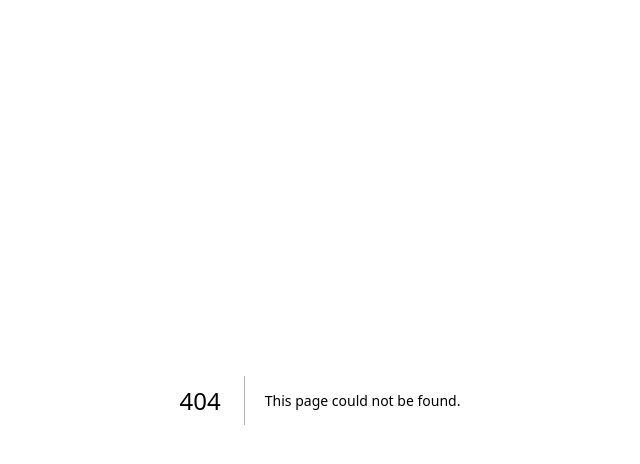
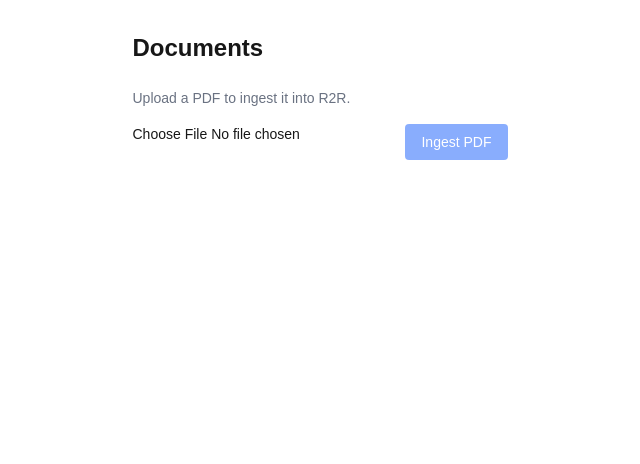
Before and after one commit to samdhole/qDocent, a Next.js app in the folder apps/web/: page /documents in a window 1280 px wide. Before the commit this address had no page. Shown: the top 464 px of the page, without its empty margins (320-960 px from the left). Built offline with nearby package versions, Linux system fonts and the light colour scheme; no server answers.

Commit message:
feat: add documents upload page and DocQuery landing page

```diff
--- /dev/null
+++ b/apps/web/app/documents/page.tsx
@@ -0,0 +1,55 @@
+"use client";
+import { useState } from "react";
+
+const API = process.env.NEXT_PUBLIC_API_URL ?? "http://localhost:8000";
+
+export default function DocumentsPage() {
+  const [file, setFile] = useState<File | null>(null);
+  const [status, setStatus] = useState<string | null>(null);
+  const [uploading, setUploading] = useState(false);
+
+  async function upload(e: React.FormEvent) {
+    e.preventDefault();
+    if (!file) return;
+    setUploading(true);
+    setStatus(null);
+    try {
+      const form = new FormData();
+      form.append("file", file);
+      const res = await fetch(`${API}/ingest`, { method: "POST", body: form });
+      const data = await res.json();
+      setStatus(res.ok ? `Ingested: ${data.result}` : `Error: ${data.detail}`);
+    } catch (err: unknown) {
+      setStatus(err instanceof Error ? err.message : "Upload failed");
+    } finally {
+      setUploading(false);
+    }
+  }
+
+  return (
+    <main className="max-w-3xl mx-auto p-8">
+      <h1 className="text-2xl font-bold mb-6">Documents</h1>
+      <p className="text-sm text-gray-500 mb-4">Upload a PDF to ingest it into R2R.</p>
+      <form onSubmit={upload} className="flex gap-2 mb-4">
+        <input
+          type="file"
+          accept=".pdf"
+          onChange={(e) => setFile(e.target.files?.[0] ?? null)}
+          className="flex-1 text-sm"
+        />
+        <button
+          type="submit"
+          disabled={uploading || !file}
+          className="bg-blue-600 text-white px-4 py-2 rounded text-sm disabled:opacity-50"
+        >
+          {uploading ? "Uploading..." : "Ingest PDF"}
+        </button>
+      </form>
+      {status && (
+        <p className={`text-sm mt-2 ${status.startsWith("Error") ? "text-red-600" : "text-green-700"}`}>
+          {status}
+        </p>
+      )}
+    </main>
+  );
+}
--- a/apps/web/app/page.tsx
+++ b/apps/web/app/page.tsx
@@ -1,65 +1,26 @@
-import Image from "next/image";
+import Link from "next/link";
 
-export default function Home() {
+export default function HomePage() {
   return (
-    <div className="flex flex-col flex-1 items-center justify-center bg-zinc-50 font-sans dark:bg-black">
-      <main className="flex flex-1 w-full max-w-3xl flex-col items-center justify-between py-32 px-16 bg-white dark:bg-black sm:items-start">
-        <Image
-          className="dark:invert"
-          src="/next.svg"
-          alt="Next.js logo"
-          width={100}
-          height={20}
-          priority
-        />
-        <div className="flex flex-col items-center gap-6 text-center sm:items-start sm:text-left">
-          <h1 className="max-w-xs text-3xl font-semibold leading-10 tracking-tight text-black dark:text-zinc-50">
-            To get started, edit the page.tsx file.
-          </h1>
-          <p className="max-w-md text-lg leading-8 text-zinc-600 dark:text-zinc-400">
-            Looking for a starting point or more instructions? Head over to{" "}
-            <a
-              href="https://vercel.com/templates?framework=next.js&utm_source=create-next-app&utm_medium=appdir-template-tw&utm_campaign=create-next-app"
-              className="font-medium text-zinc-950 dark:text-zinc-50"
-            >
-              Templates
-            </a>{" "}
-            or the{" "}
-            <a
-              href="https://nextjs.org/learn?utm_source=create-next-app&utm_medium=appdir-template-tw&utm_campaign=create-next-app"
-              className="font-medium text-zinc-950 dark:text-zinc-50"
-            >
-              Learning
-            </a>{" "}
-            center.
-          </p>
-        </div>
-        <div className="flex flex-col gap-4 text-base font-medium sm:flex-row">
-          <a
-            className="flex h-12 w-full items-center justify-center gap-2 rounded-full bg-foreground px-5 text-background transition-colors hover:bg-[#383838] dark:hover:bg-[#ccc] md:w-[158px]"
-            href="https://vercel.com/new?utm_source=create-next-app&utm_medium=appdir-template-tw&utm_campaign=create-next-app"
-            target="_blank"
-            rel="noopener noreferrer"
-          >
-            <Image
-              className="dark:invert"
-              src="/vercel.svg"
-              alt="Vercel logomark"
-              width={16}
-              height={16}
-            />
-            Deploy Now
-          </a>
-          <a
-            className="flex h-12 w-full items-center justify-center rounded-full border border-solid border-black/[.08] px-5 transition-colors hover:border-transparent hover:bg-black/[.04] dark:border-white/[.145] dark:hover:bg-[#1a1a1a] md:w-[158px]"
-            href="https://nextjs.org/docs?utm_source=create-next-app&utm_medium=appdir-template-tw&utm_campaign=create-next-app"
-            target="_blank"
-            rel="noopener noreferrer"
-          >
-            Documentation
-          </a>
-        </div>
-      </main>
-    </div>
+    <main className="max-w-3xl mx-auto p-8">
+      <h1 className="text-3xl font-bold mb-2">DocQuery</h1>
+      <p className="text-gray-500 mb-8 text-sm">
+        Local-first RAG demo — ask questions over your business documents.
+      </p>
+      <nav className="flex flex-col gap-3">
+        <Link href="/ask" className="block border rounded p-4 hover:bg-gray-50">
+          <span className="font-semibold">Ask a Question</span>
+          <p className="text-xs text-gray-500 mt-1">Query ingested documents with RAG and see citations.</p>
+        </Link>
+        <Link href="/documents" className="block border rounded p-4 hover:bg-gray-50">
+          <span className="font-semibold">Documents</span>
+          <p className="text-xs text-gray-500 mt-1">Upload and ingest PDFs into R2R.</p>
+        </Link>
+        <Link href="/evals" className="block border rounded p-4 hover:bg-gray-50">
+          <span className="font-semibold">Evaluations</span>
+          <p className="text-xs text-gray-500 mt-1">RAGAS scores — faithfulness, relevancy, precision.</p>
+        </Link>
+      </nav>
+    </main>
   );
 }
```
